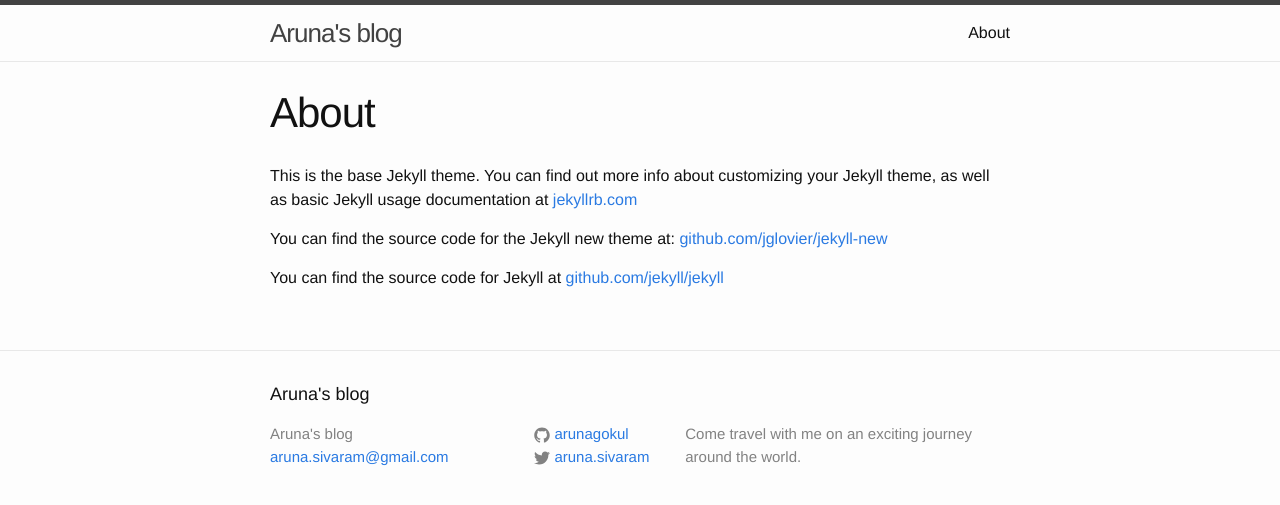
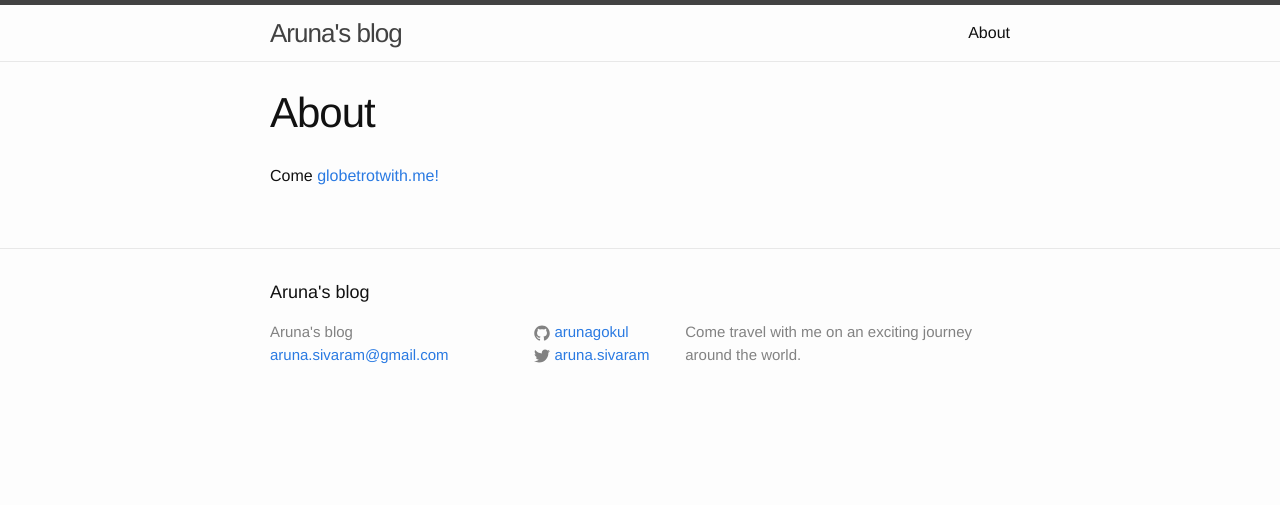
Before and after one commit to ArunaGokul/arunagokul.github.io, a Jekyll site: the page built from about.md, in a window 1280 px wide. Shown: the top 505 px of the page. Built offline with Jekyll 4.4.1, drawn with Linux system fonts in a browser that asks for light colours.

Commit message:
Some minor tweakings again

```diff
--- a/about.md
+++ b/about.md
@@ -4,8 +4,4 @@ title: About
 permalink: /about/
 ---
 
-This is the base Jekyll theme. You can find out more info about customizing your Jekyll theme, as well as basic Jekyll usage documentation at [jekyllrb.com](http://jekyllrb.com/)
-
-You can find the source code for the Jekyll new theme at: [github.com/jglovier/jekyll-new](https://github.com/jglovier/jekyll-new)
-
-You can find the source code for Jekyll at [github.com/jekyll/jekyll](https://github.com/jekyll/jekyll)
+Come [globetrotwith.me!](http://dictionary.reference.com/browse/globetrot)
```
Also changed, not shown: _posts/2015-05-10-globetrot.markdown (added, +11 -0 lines), _posts/2015-05-10-welcome-to-jekyll.markdown (deleted, +0 -25 lines).
